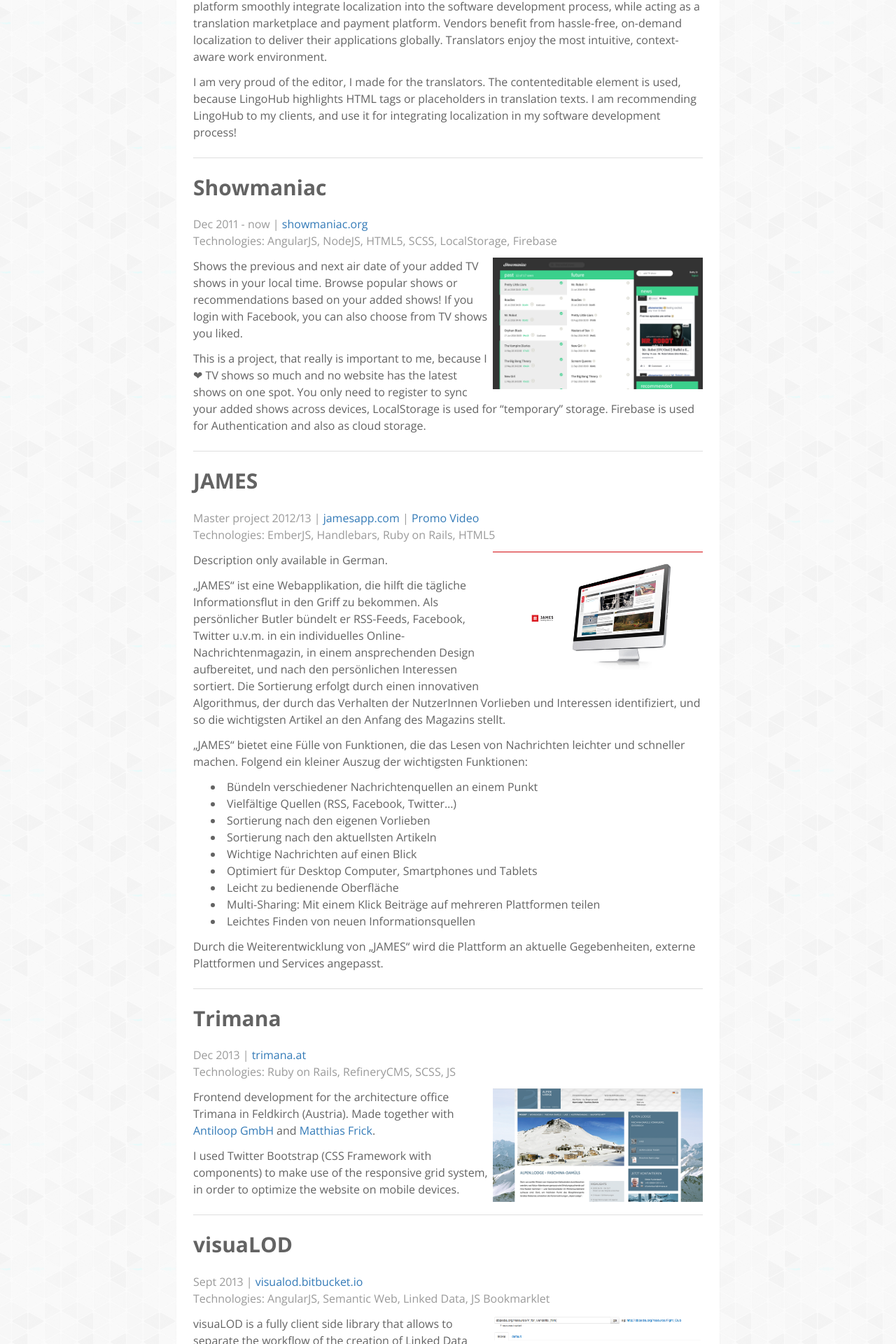
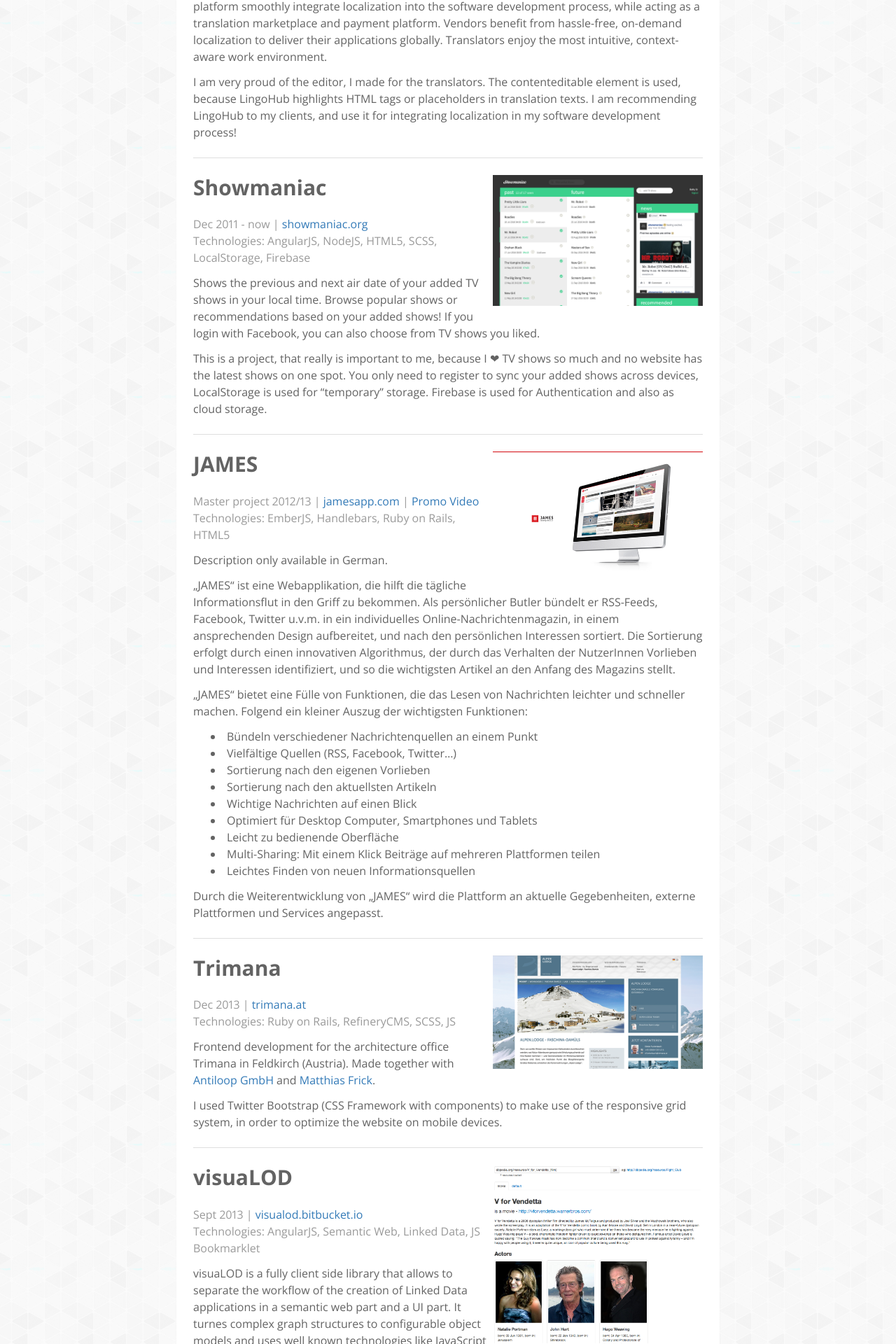
Before and after one commit to lpsBetty/lpsBetty.github.io, a Jekyll site: the page built from projects.md, in a window 1280 px wide. Shown: the part 694-2614 px from the top of the page at 70% size. Built offline with Jekyll 4.4.1, drawn with Linux system fonts in a browser that asks for light colours.

Commit message:
move project images to top

```diff
--- a/projects.md
+++ b/projects.md
@@ -5,7 +5,7 @@ title: Projects
 
 I proudly present a small selection of my previous work.
 
-* [Konzertspektakel](https://www.konzertspektakel.at/)  *Rails 5 App*{: .txt-medium-gray}
+* [Konzertspektakel](https://redox-labs.com/project/konzertspektakel/)  *Rails 5 App*{: .txt-medium-gray}
 * [Gehmacher - Home Interiors](https://www.gehmacher.at/) *Wordpress CMS*{: .txt-medium-gray}
 * [LingoHub](#lingohub)  *AngularJS App*{: .txt-medium-gray}
 * [showmaniac](#showmaniac) *AngularJS App*{: .txt-medium-gray}
@@ -32,13 +32,13 @@ I am very proud of the editor, I made for the translators. The contenteditable e
 
 ---
 
+[![showmaniac](/images/projects/showmaniac.png){: width="300"}](/images/projects/showmaniac.png){: .pull-right}
+
 # Showmaniac
 
 Dec 2011 - now \| [showmaniac.org](https://www.showmaniac.org/)
 Technologies: AngularJS, NodeJS, HTML5, SCSS, LocalStorage, Firebase
 {: .txt-medium-gray}
-
-[![showmaniac](/images/projects/showmaniac.png){: width="300"}](/images/projects/showmaniac.png){: .pull-right}
 
 Shows the previous and next air date of your added TV shows in your local time. Browse popular shows or recommendations based on your added shows! If you login with Facebook, you can also choose from TV shows you liked.
 
@@ -47,13 +47,13 @@ This is a project, that really is important to me, because I ❤ TV shows so muc
 
 ---
 
+[![JAMES](/images/projects/james.jpg){: width="300"}](/images/projects/james.jpg){: .pull-right}
+
 # JAMES
 
 Master project 2012/13 \| [jamesapp.com](http://jamesapp.com/) \| [Promo Video](https://vimeo.com/62671816)
 Technologies: EmberJS, Handlebars, Ruby on Rails, HTML5
 {: .txt-medium-gray}
-
-[![JAMES](/images/projects/james.jpg){: width="300"}](/images/projects/james.jpg){: .pull-right}
 
 Description only available in German.
 
@@ -75,13 +75,13 @@ Durch die Weiterentwicklung von „JAMES“ wird die Plattform an aktuelle Gegeb
 
 ---
 
+[![Trimana](/images/projects/trimana.png){: width="300"}](/images/projects/trimana.png){: .pull-right}
+
 # Trimana
 
 Dec 2013 \| [trimana.at](http://www.trimana.at/)
 Technologies: Ruby on Rails, RefineryCMS, SCSS, JS
 {: .txt-medium-gray}
-
-[![Trimana](/images/projects/trimana.png){: width="300"}](/images/projects/trimana.png){: .pull-right}
 
 Frontend development for the architecture office Trimana in Feldkirch (Austria). Made together with [Antiloop GmbH](https://www.antiloop.com/) and [Matthias Frick](http://www.frick-web.at/).
 
@@ -89,13 +89,13 @@ I used Twitter Bootstrap (CSS Framework with components) to make use of the resp
 
 ---
 
+[![visuaLOD Demo](/images/projects/visualod.png){: width="300"}](/images/projects/visualod.png){: .pull-right}
+
 # visuaLOD
 
 Sept 2013 \| [visualod.bitbucket.io](https://visualod.bitbucket.io/)
 Technologies: AngularJS, Semantic Web, Linked Data, JS Bookmarklet
 {: .txt-medium-gray}
-
-[![visuaLOD Demo](/images/projects/visualod.png){: width="300"}](/images/projects/visualod.png){: .pull-right}
 
 visuaLOD is a fully client side library that allows to separate the workflow of the creation of Linked Data applications in a semantic web part and a UI part. It turnes complex graph structures to configurable object models and uses well known technologies like JavaScript and JSON. It was built via Google's AngularJS Framework.
 
@@ -107,13 +107,13 @@ The Linked Data movement with the aims of publishing and interconnecting machine
 
 ---
 
+[![Movieness](/images/projects/movieness.png){: width="300"}](/images/projects/movieness.png){: .pull-right}
+
 # Movieness
 
 July 2012 \| [movieness.org](http://movieness.org/)
 Technologies: Ruby on Rails, JS, SCSS
 {: .txt-medium-gray}
-
-[![Movieness](/images/projects/movieness.png){: width="300"}](/images/projects/movieness.png){: .pull-right}
 
 Movieness was made together with [Thomas Czernik](http://webreload.de/). It's a small Web app, where you can organize your movie collection (DVDs or digital copies).
 
@@ -121,13 +121,13 @@ There is also a Facebook login, and you can share your new added movies on Faceb
 
 ---
 
+[![Wobistn?](/images/projects/wobistn.png){: width="300"}](/images/projects/wobistn.png){: .pull-right}
+
 # Wobistn?
 
 May 2011
 Technologies: Ruby on Rails, HTML, SCSS, JS
 {: .txt-medium-gray}
-
-[![Wobistn?](/images/projects/wobistn.png){: width="300"}](/images/projects/wobistn.png){: .pull-right}
 
 "Wobistn" means "Where are you?" in an austrian accent. Description only available in German.
 
@@ -139,13 +139,13 @@ Ende Mai 2011 wurde nach Monaten harter und genialer Arbeit unser Bachelorprojek
 
 ---
 
+[![Martin Lorenz](/images/projects/martin_lorenz.png){: width="300"}](/images/projects/martin_lorenz.png){: .pull-right}
+
 # Martin Lorenz
 
 Feb 2011 \| [martinlorenz.at](http://www.martinlorenz.at/)
 Technologies: Wordpress, PHP, CSS
 {: .txt-medium-gray}
-
-[![Martin Lorenz](/images/projects/martin_lorenz.png){: width="300"}](/images/projects/martin_lorenz.png){: .pull-right}
 
 Portfolio and Blog of Martin Lorenz, a MultiMediaArt alumni student.
 
@@ -153,13 +153,13 @@ Special focus is on design and frontend. I worked hard on the CSS and adjustment
 
 ---
 
+![GrandCentral CP](/images/projects/gccp_logo.png){: .pull-right}
+
 # GrandCentralCP
 
 May 2010 \| [grandcentralcp.org](http://www.grandcentralcp.org/)
 Technologies: Ruby on Rails, Haml, Sass
 {: .txt-medium-gray}
-
-![GrandCentral CP](/images/projects/gccp_logo.png){: .pull-right}
 
 GrandCentralCP is a light web server control panel written in Ruby on Rails. Description only available in German.
 
```
